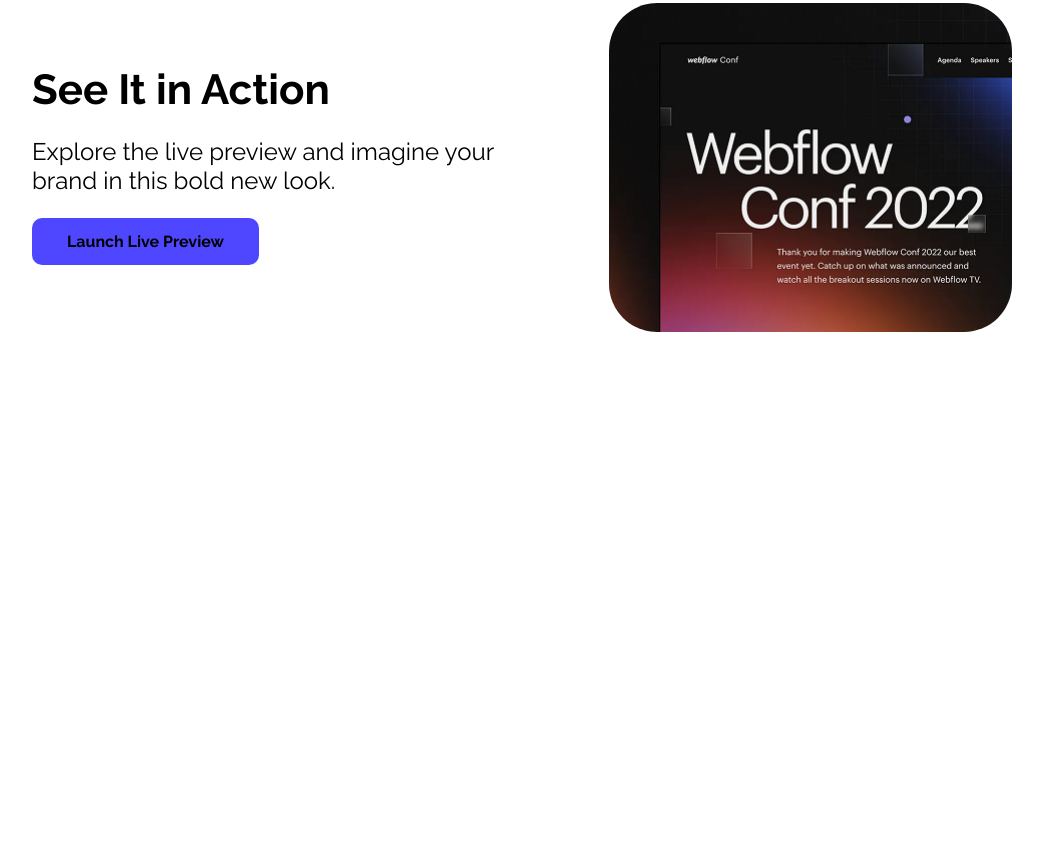
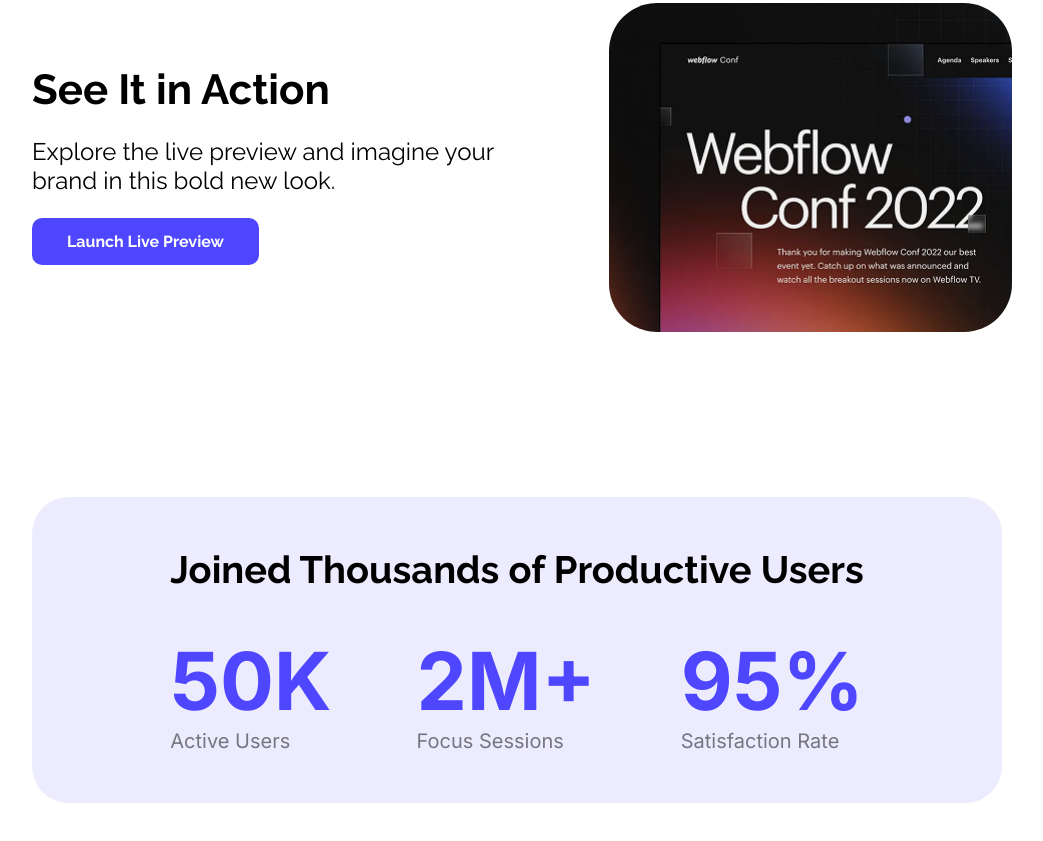
Before and after one commit to hossain-shifat/Assignment-1, a plain HTML site: page index.html in a window 1280 px wide. Shown: the part 881-1722 px from the top of the page, without its empty margins (118-1161 px from the left). Before the commit the page ends 1377 px from the top, so only its background shows below. Drawn offline with Linux system fonts and the light colour scheme.

Commit message:
Productive User Section Added

```diff
--- a/index.html
+++ b/index.html
@@ -11,6 +11,7 @@
 <body>
     <header>
         <div class="container">
+            <!-- navbar start -->
             <nav>
                 <div class="navbar">
                     <div class="logo">
@@ -33,10 +34,10 @@
                 </div>
             </div>
         </div>
-        <!-- navbar start -->
 
     </header>
     <main>
+        <!-- stay focus start -->
         <section>
             <div class="action-container">
                 <div class="action-detail">
@@ -50,6 +51,32 @@
                 </div>
             </div>
         </section>
+        <!-- stay focus end -->
+         <!-- productive user section start -->
+        <section>
+            <div class="user-container">
+                <div class="user-detail">
+                    <div class="user-header">
+                        <p class="user-header-title">Joined Thousands of Productive Users</p>
+                    </div>
+                    <div class="user-count-container">
+                        <div class="users-box">
+                            <p class="users">50K</p>
+                            <p class="users-status">Active Users</p>
+                        </div>
+                        <div class="users-box">
+                            <p class="users">2M+</p>
+                            <p class="users-status">Focus Sessions</p>
+                        </div>
+                        <div class="users-box">
+                            <p class="users">95%</p>
+                            <p class="users-status">Satisfaction Rate</p>
+                        </div>
+                    </div>
+                </div>
+            </div>
+            <!-- productive user section end -->
+
     </main>
     <footer>
 
--- a/styles/style.css
+++ b/styles/style.css
@@ -26,9 +26,10 @@ header{
 .btn{
     background: #4E47FF;
     font-family: "Raleway";
+    font-weight: 700;
+    color: #fff;
     border-radius: 10px;
     font-size: 16px;
-    font-weight: 700;
     padding: 14px 35px;
     border: none;
     cursor: pointer;
@@ -94,3 +95,39 @@ header{
     object-fit: cover;
     border-radius: 48px;
 }
+
+/* user section */
+
+.user-container{
+    display: grid;
+    justify-content: center;
+    margin: 116px 159px 137px 149px;
+    border-radius: 38px;
+    background-color: rgba(78 ,71, 255, 0.1);
+    border: 1px solid #fff;
+}
+.user-detail{
+    margin: 50px 80px;
+}
+.user-header{
+    font-size: 38px;
+    font-weight: bold;
+    padding-bottom: 40px;
+}
+
+.user-count-container{
+    display: flex;
+    justify-content: space-between;
+}
+
+.users{
+    font-size: 80px;
+    font-weight: bold;
+    font-family: "Inter";
+    color: #4E47FF;
+}
+.users-status{
+    font-size: 20px;
+    font-family: "Inter";
+    color: rgba(0, 0, 0, 0.5);
+}
```
